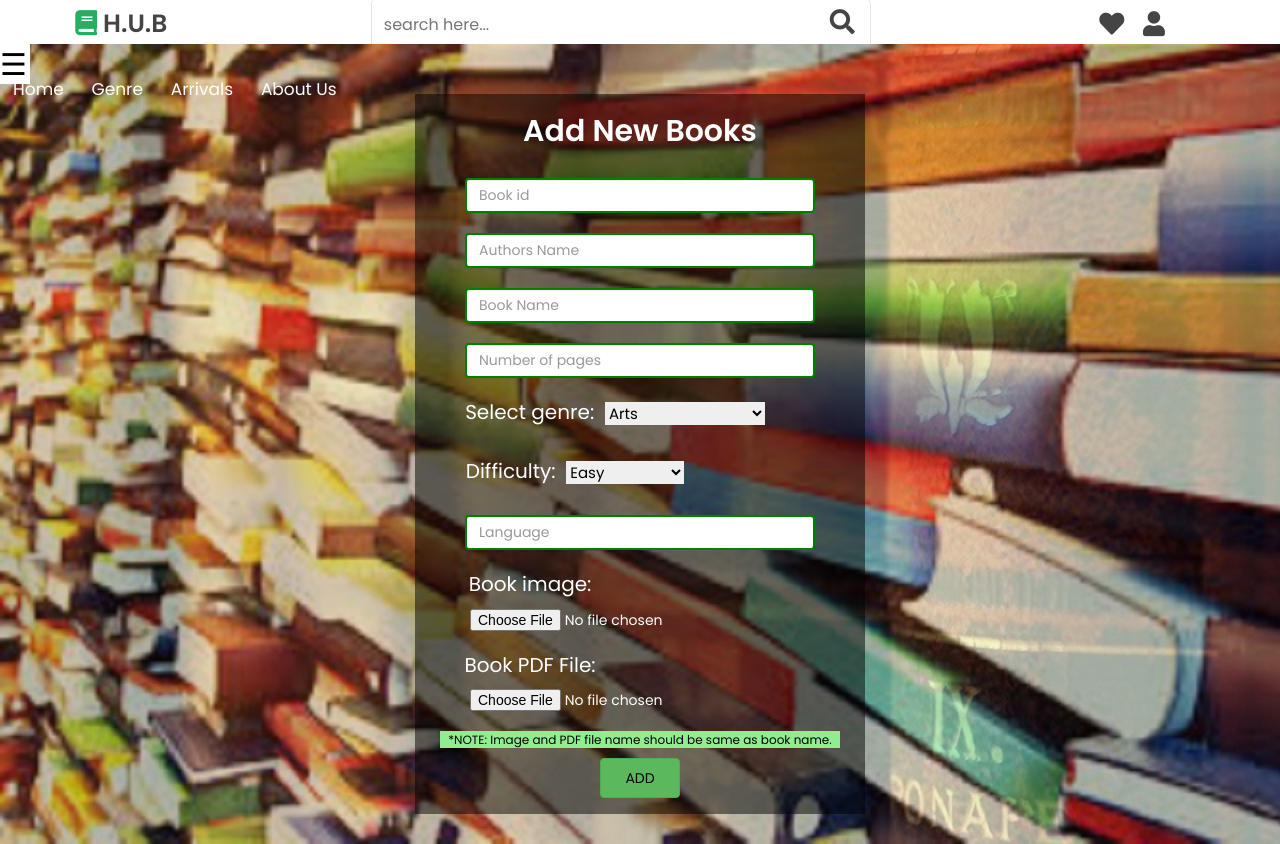
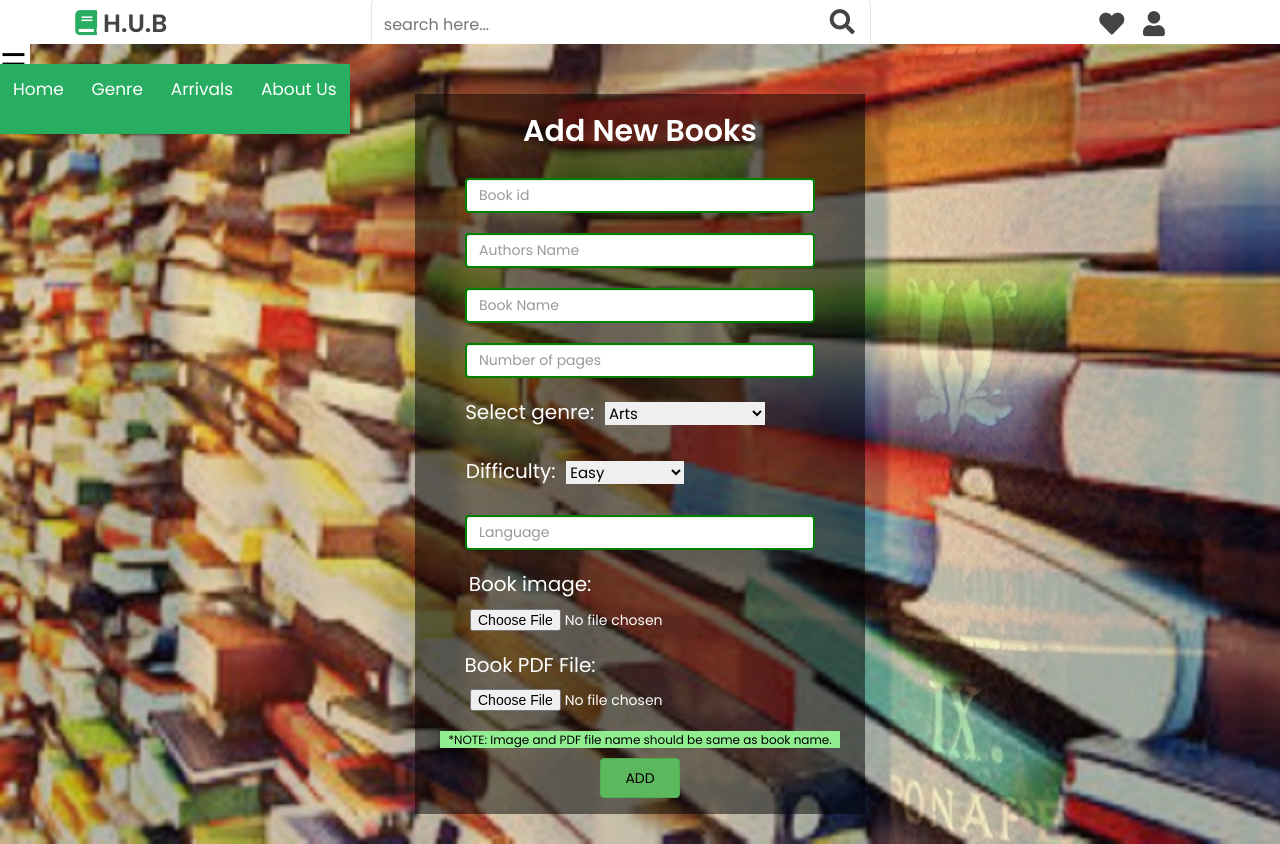
Before and after one commit to SarathAdhi/Book_recomendation_website, a PHP site: page /add.php in a window 1280 px wide. Shown: the part 16-860 px from the top of the page. Run offline with PHP 8.4, Linux system fonts and the light colour scheme; data that the repository does not hold is empty; some libraries are stand-ins or nearby versions.

Commit message:
Update navbar1.php

```diff
--- a/navbar1.php
+++ b/navbar1.php
@@ -153,13 +153,14 @@
 
         .header .header-2{
             background:var(--green);
+            position: fixed;
+            z-index:1;
 
         }
 
         .header .header-2 .navbar{
             text-align: center;
-            position: fixed;
-            z-index:1;
+
         }
 
         .header .header-2 .navbar a{
```
